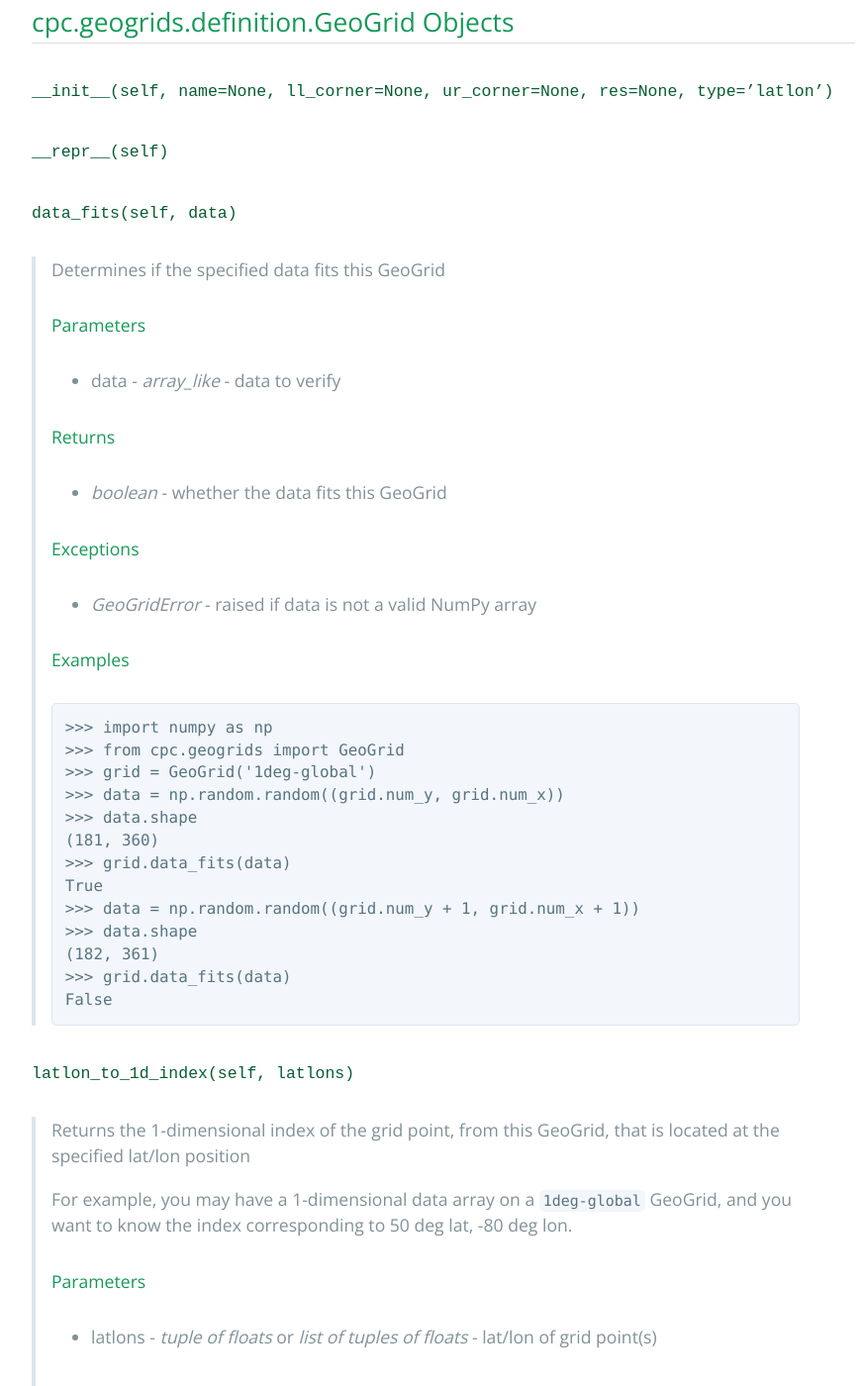
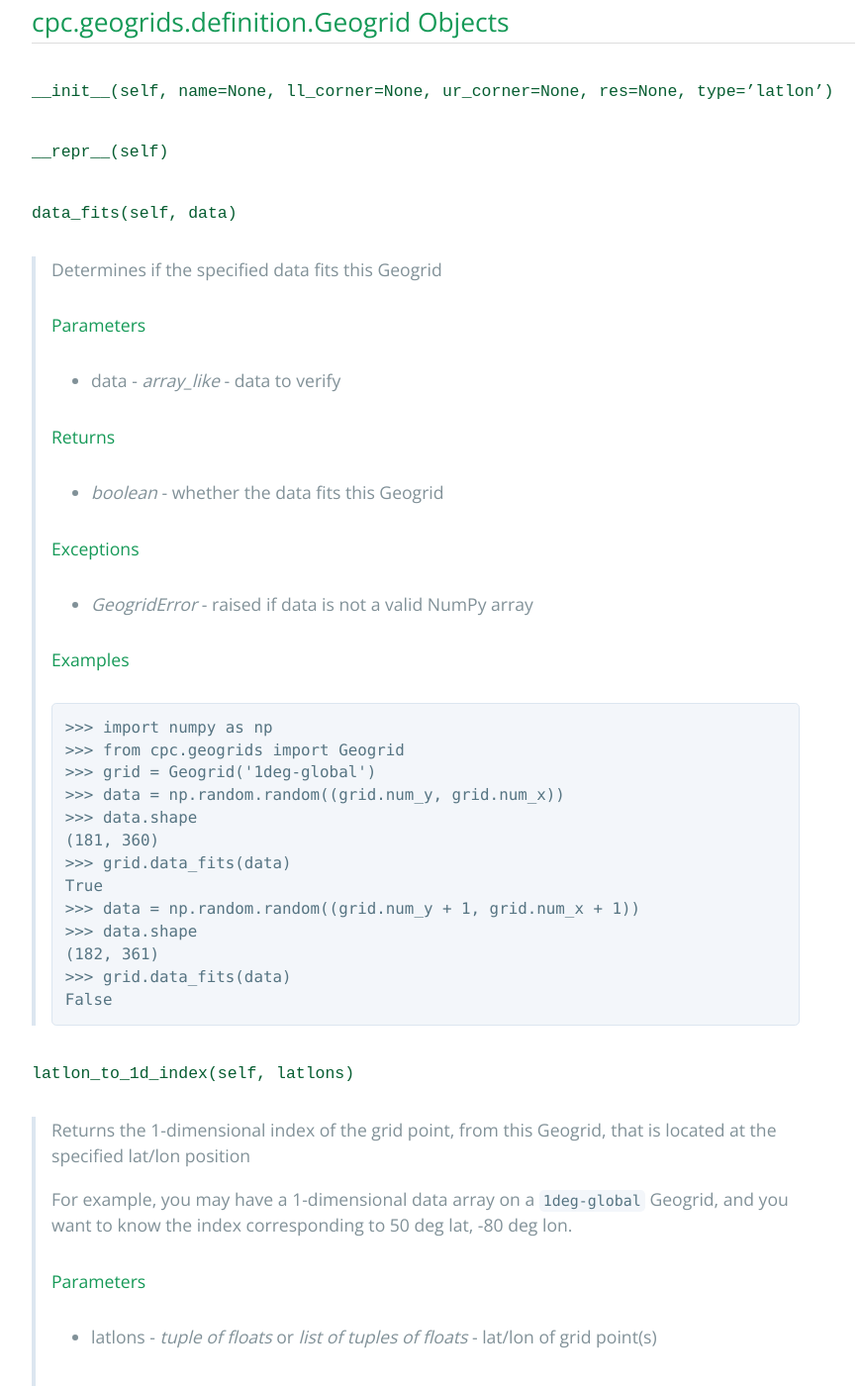
Before and after one commit to mikecharles/cpc.geogrids, a Jekyll site: the page built from docs/api/definition.md, in a window 1280 px wide and 1400 px high, scrolled down 909 px. Shown: the whole window at 99% size, without its empty margins (192-1063 px from the left). Built offline with Jekyll 4.4.1, drawn with Linux system fonts in a browser that asks for light colours; some of the changed text lies outside the part shown.

Commit message:
Rename GeoGrid to Geogrid in API docs

```diff
--- a/docs/api/definition.md
+++ b/docs/api/definition.md
@@ -20,7 +20,7 @@ type: apidoc
 
 
 
-## cpc.geogrids.definition.GeoGrid Objects
+## cpc.geogrids.definition.Geogrid Objects
 
 
 
@@ -34,7 +34,7 @@ type: apidoc
 
 ### <span class="function">data_fits(self, data)</span>
 
-> Determines if the specified data fits this GeoGrid
+> Determines if the specified data fits this Geogrid
 >
 > #### Parameters
 >
@@ -42,17 +42,17 @@ type: apidoc
 >
 > #### Returns
 >
-> - *boolean* - whether the data fits this GeoGrid
+> - *boolean* - whether the data fits this Geogrid
 >
 > #### Exceptions
 >
-> - *GeoGridError* - raised if data is not a valid NumPy array
+> - *GeogridError* - raised if data is not a valid NumPy array
 >
 > #### Examples
 >
 >     >>> import numpy as np
->     >>> from cpc.geogrids import GeoGrid
->     >>> grid = GeoGrid('1deg-global')
+>     >>> from cpc.geogrids import Geogrid
+>     >>> grid = Geogrid('1deg-global')
 >     >>> data = np.random.random((grid.num_y, grid.num_x))
 >     >>> data.shape
 >     (181, 360)
@@ -68,10 +68,10 @@ type: apidoc
 
 ### <span class="function">latlon_to_1d_index(self, latlons)</span>
 
-> Returns the 1-dimensional index of the grid point, from this GeoGrid, that is located at
+> Returns the 1-dimensional index of the grid point, from this Geogrid, that is located at
 > the specified lat/lon position
 >
-> For example, you may have a 1-dimensional data array on a `1deg-global` GeoGrid, and you
+> For example, you may have a 1-dimensional data array on a `1deg-global` Geogrid, and you
 > want to know the index corresponding to 50 deg lat, -80 deg lon.
 >
 > #### Parameters
@@ -87,15 +87,15 @@ type: apidoc
 >
 > Get the index of a 1deg-global grid at 50 deg lat, -80 deg lon
 >
->     >>> from cpc.geogrids import GeoGrid
->     >>> grid = GeoGrid('1deg-global')
+>     >>> from cpc.geogrids import Geogrid
+>     >>> grid = Geogrid('1deg-global')
 >     >>> grid.latlon_to_1d_index((50, -80))
 >     [50820]
 >
 > Get the index of 1deg-global grid at several lat/lon points
 >
->     >>> from cpc.geogrids import GeoGrid
->     >>> grid = GeoGrid('1deg-global')
+>     >>> from cpc.geogrids import Geogrid
+>     >>> grid = Geogrid('1deg-global')
 >     >>> grid.latlon_to_1d_index([(0, 0), (20, 40), (50, -80)])
 >     [90, 7350, 50820]
 
@@ -115,7 +115,7 @@ type: apidoc
 
 ### <span class="function">data_fits(self, data)</span>
 
-> Determines if the specified data fits this GeoGrid
+> Determines if the specified data fits this Geogrid
 >
 > #### Parameters
 >
@@ -123,17 +123,17 @@ type: apidoc
 >
 > #### Returns
 >
-> - *boolean* - whether the data fits this GeoGrid
+> - *boolean* - whether the data fits this Geogrid
 >
 > #### Exceptions
 >
-> - *GeoGridError* - raised if data is not a valid NumPy array
+> - *GeogridError* - raised if data is not a valid NumPy array
 >
 > #### Examples
 >
 >     >>> import numpy as np
->     >>> from cpc.geogrids import GeoGrid
->     >>> grid = GeoGrid('1deg-global')
+>     >>> from cpc.geogrids import Geogrid
+>     >>> grid = Geogrid('1deg-global')
 >     >>> data = np.random.random((grid.num_y, grid.num_x))
 >     >>> data.shape
 >     (181, 360)
@@ -149,10 +149,10 @@ type: apidoc
 
 ### <span class="function">latlon_to_1d_index(self, latlons)</span>
 
-> Returns the 1-dimensional index of the grid point, from this GeoGrid, that is located at
+> Returns the 1-dimensional index of the grid point, from this Geogrid, that is located at
 > the specified lat/lon position
 >
-> For example, you may have a 1-dimensional data array on a `1deg-global` GeoGrid, and you
+> For example, you may have a 1-dimensional data array on a `1deg-global` Geogrid, and you
 > want to know the index corresponding to 50 deg lat, -80 deg lon.
 >
 > #### Parameters
@@ -168,14 +168,14 @@ type: apidoc
 >
 > Get the index of a 1deg-global grid at 50 deg lat, -80 deg lon
 >
->     >>> from cpc.geogrids import GeoGrid
->     >>> grid = GeoGrid('1deg-global')
+>     >>> from cpc.geogrids import Geogrid
+>     >>> grid = Geogrid('1deg-global')
 >     >>> grid.latlon_to_1d_index((50, -80))
 >     [50820]
 >
 > Get the index of 1deg-global grid at several lat/lon points
 >
->     >>> from cpc.geogrids import GeoGrid
->     >>> grid = GeoGrid('1deg-global')
+>     >>> from cpc.geogrids import Geogrid
+>     >>> grid = Geogrid('1deg-global')
 >     >>> grid.latlon_to_1d_index([(0, 0), (20, 40), (50, -80)])
 >     [90, 7350, 50820]
```
Also changed, not shown: other parts of docs/api/definition.md (+1 -1 lines), docs/api/exceptions.md (+1 -1 lines), docs/api/index.md (deleted, +0 -15 lines), docs/api/manipulation.md (+10 -10 lines).
